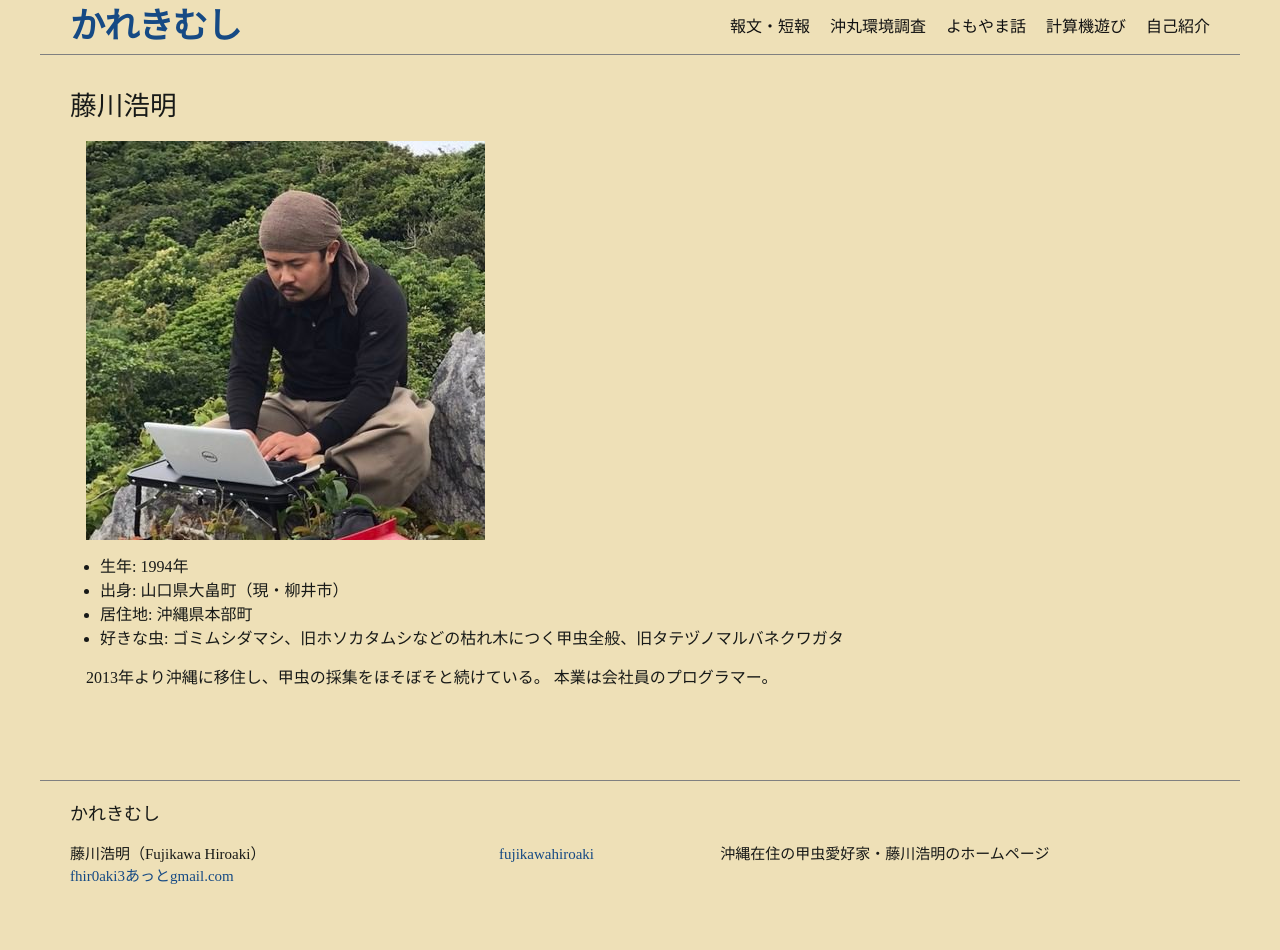
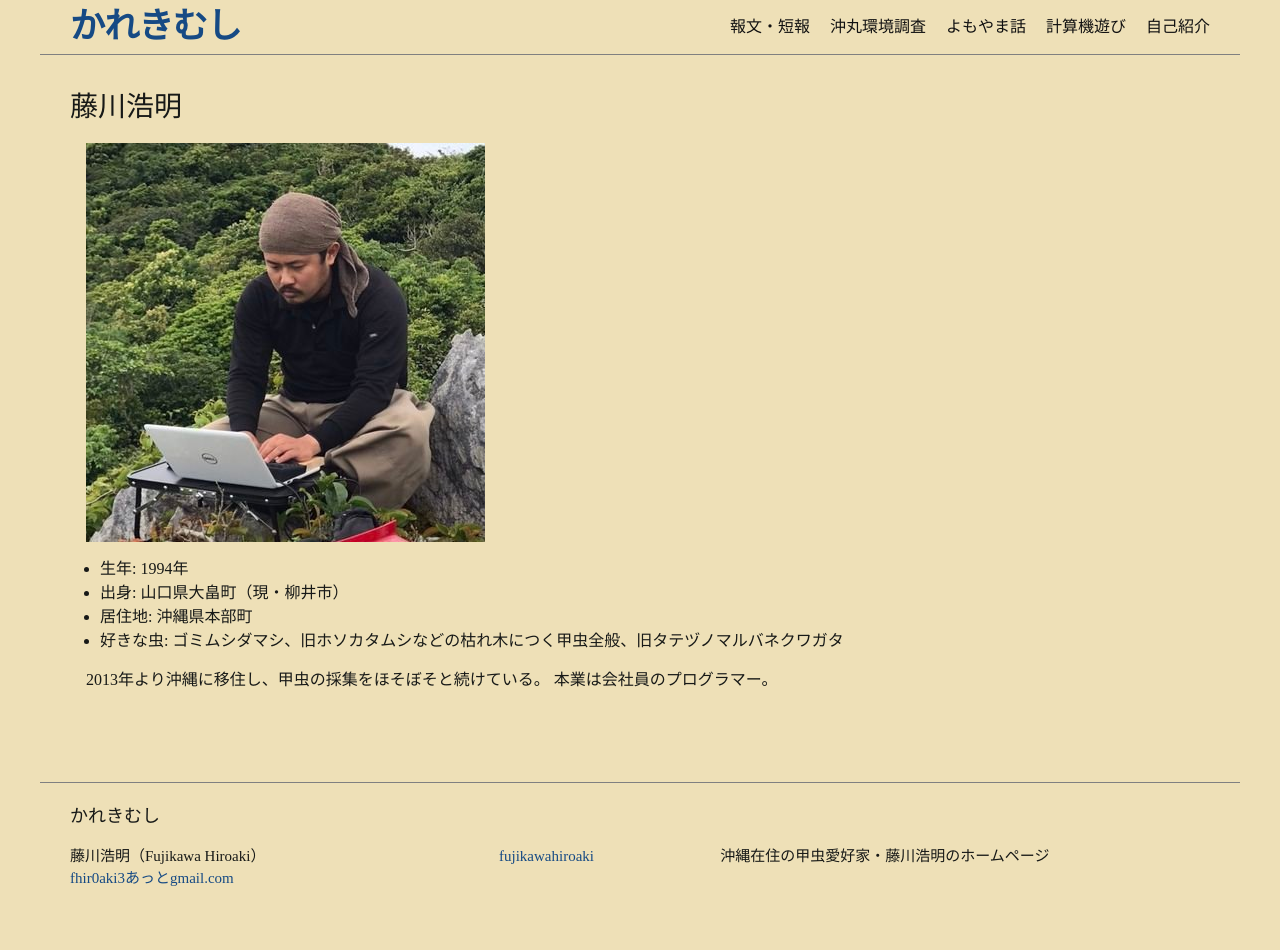
Before and after one commit to fujikawahiroaki/fujikawahiroaki-hp, a Jekyll site: the page built from 5_about.md, in a window 1280 px wide. Built offline with Jekyll 4.4.1, drawn with Linux system fonts in a browser that asks for light colours.

Commit message:
feat: h1を少し大きく21ptに

```diff
--- a/assets/css/style.css
+++ b/assets/css/style.css
@@ -3,7 +3,7 @@ p {
 }
 
 h1 {
-  font-size: 20pt;
+  font-size: 21pt;
 }
 
 a:link {
```
